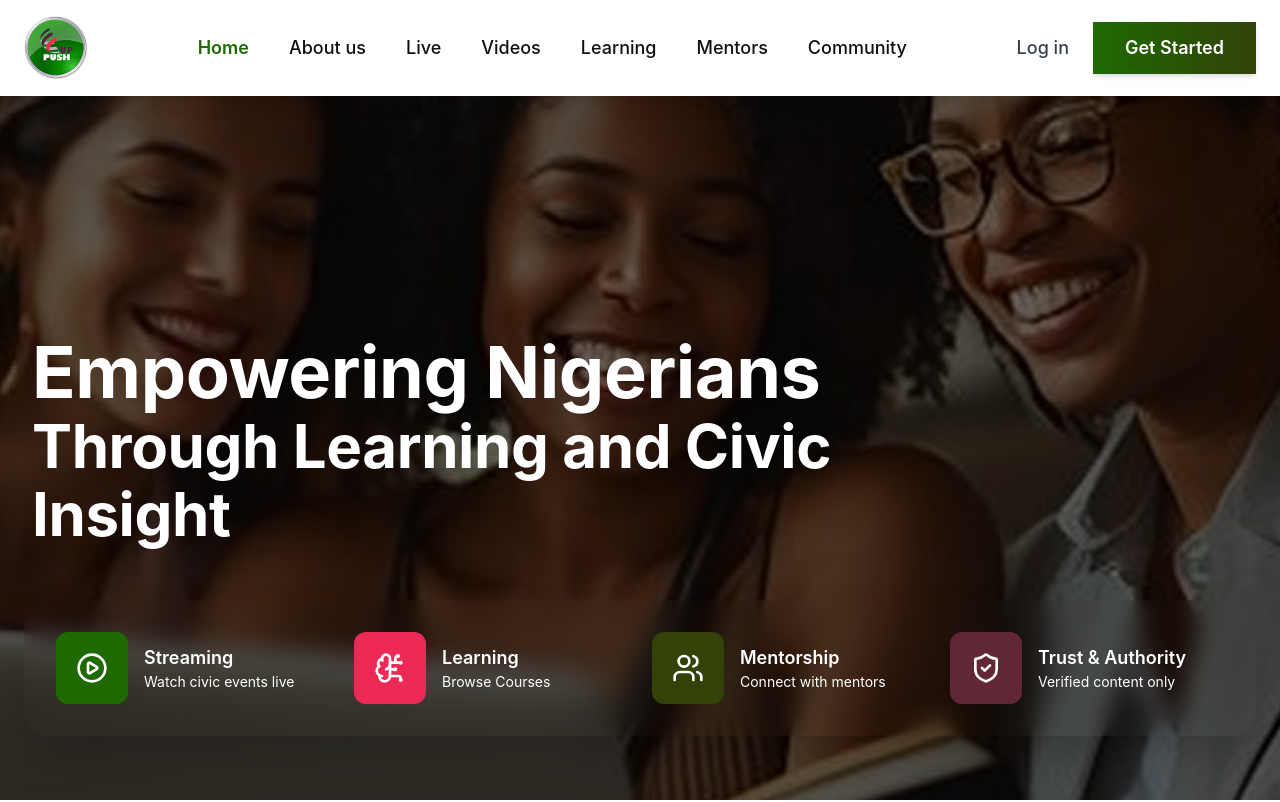
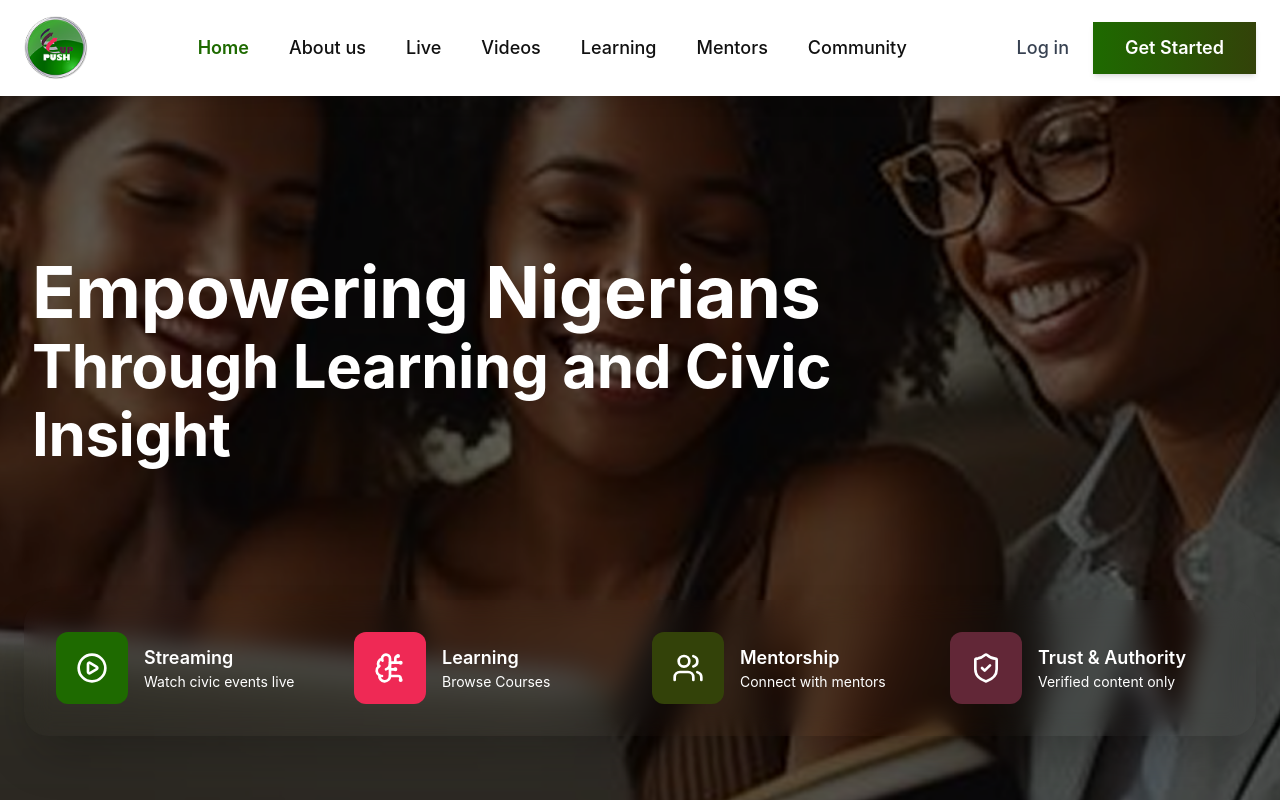
Before and after one commit to SilexsecureTeam/pushup, a React (Vite) app: page / in a window 1280 px wide. Shown: the top 802 px of the page. Built offline with nearby package versions, Linux system fonts and the light colour scheme.

Commit message:
Update Home.jsx

```diff
--- a/src/pages/Home.jsx
+++ b/src/pages/Home.jsx
@@ -96,7 +96,7 @@
           className="absolute inset-0 w-full h-full object-cover animate-kenBurns"
         />
         <div className="absolute inset-0 bg-black/50 animate-fadeIn" />
-        <div className="relative z-10 w-full max-w-7xl mx-auto px-4 sm:px-6 lg:px-8">
+        <div className="relative z-10 w-full max-w-7xl mx-auto px-4 sm:px-6 pb-40 lg:px-8">
           <div className="max-w-4xl animate-slideUpAndFade">
   <h1 className="font-bold text-white leading-tight tracking-tight">
   <span className="block text-3xl sm:text-4xl md:text-5xl lg:text-6xl xl:text-7xl">
```
